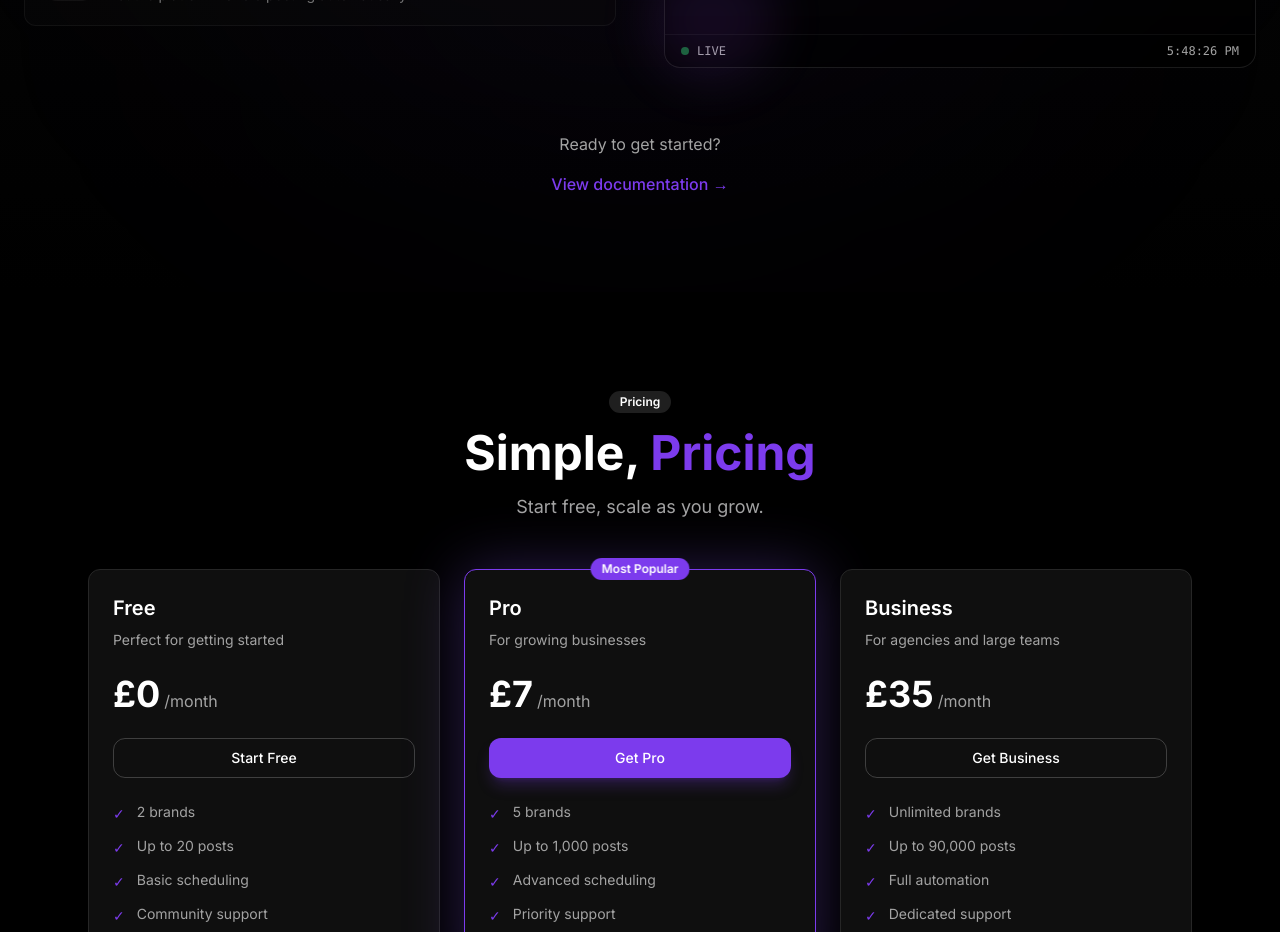
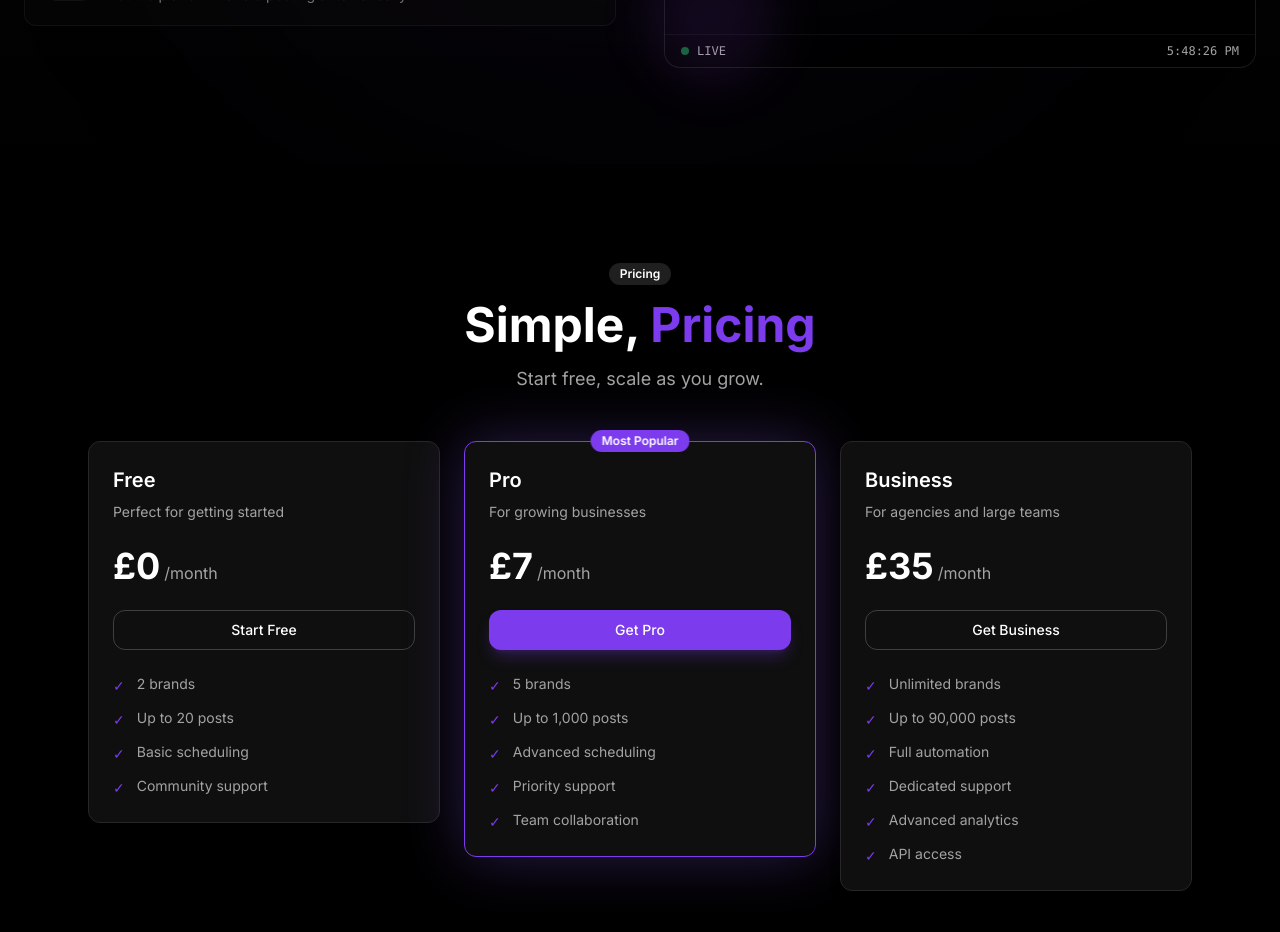
Before and after one commit to autonomyowner/branding, a React (Vite) app: page / in a window 1280 px wide. Shown: the part 3140-4072 px from the top of the page. Built offline with nearby package versions, Linux system fonts and the light colour scheme; what tailwindcss-rtl would draw is missing.

Commit message:
Remove CTA from How It Works section
🤖 Generated with [Claude Code](https://claude.com/claude-code)

Co-Authored-By: Claude Opus 4.5 <noreply@anthropic.com>

```diff
--- a/src/components/HowItWorks.tsx
+++ b/src/components/HowItWorks.tsx
@@ -543,18 +543,6 @@ export function HowItWorks() {
           </motion.div>
         </div>
 
-        {/* CTA */}
-        <motion.div
-          initial={{ opacity: 0, y: 20 }}
-          animate={isInView ? { opacity: 1, y: 0 } : {}}
-          transition={{ duration: 0.5, delay: 0.7 }}
-          className="text-center mt-16"
-        >
-          <p className="text-muted-foreground mb-4">Ready to get started?</p>
-          <button className="text-primary font-medium hover:underline">
-            View documentation →
-          </button>
-        </motion.div>
       </div>
     </section>
   )
```
